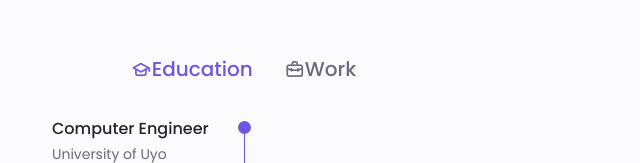
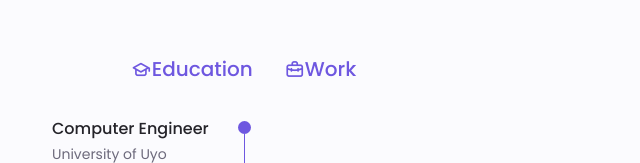
Before and after one commit to Vickyfcb/Welcome, a plain HTML site: page index.html in a window 1280 px wide. Shown: the part 2267-2430 px from the top of the page, 396-1036 px from the left. Drawn offline with nearby package versions, Linux system fonts and the light colour scheme.

Commit message:
Update index.html

```diff
--- a/index.html
+++ b/index.html
@@ -291,8 +291,8 @@
                         <i class="uil uil-graduation-cap qualification_icon"></i>
                         Education
                     </div>
-                    <div class="qualification__button button--flex">
-                        <i class="uil uil-briefcase-alt qualification_icon" data-target="#work"></i>
+                    <div class="qualification__button button--flex qualification__active" data-target="#work">
+                        <i class="uil uil-briefcase-alt qualification_icon"></i>
                         Work
                     </div>
                 </div>
@@ -786,7 +786,7 @@
                 <p class="footer__copy">&#169; Okokon Victor. All right reserved</p>
             </div>
     </footer>
-    <a href="" class="scrollup" id="scroll-up">
+    <a href="#" class="scrollup" id="scroll-up">
         <i class="uil uil-arrow-up scrollup__icon"></i>
     </a>
     <script src="swiper-bundle.min.js"></script>
```
